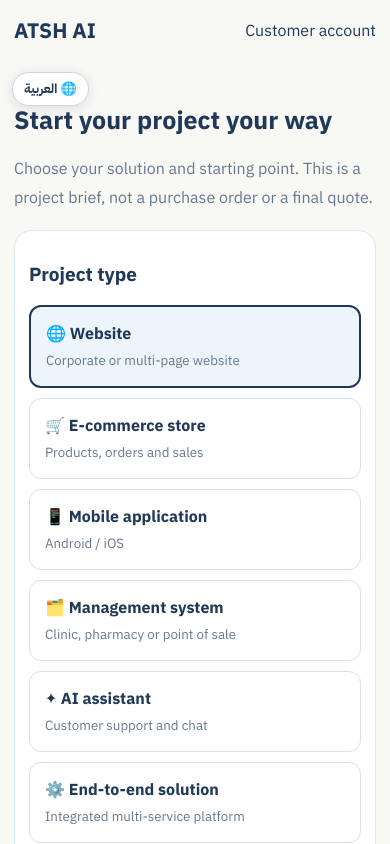
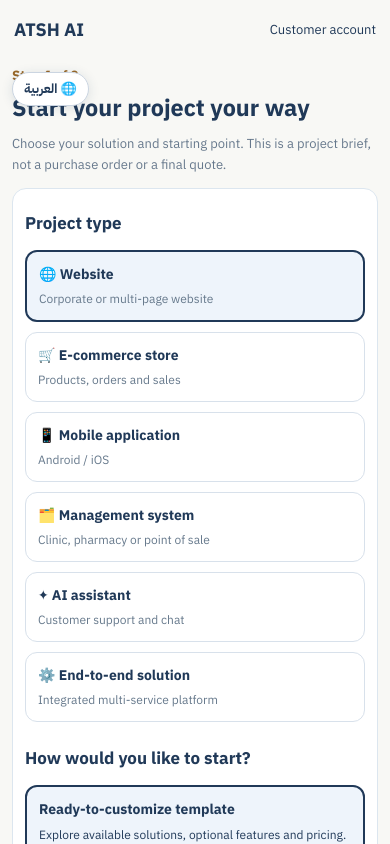
Before and after one commit to atsh-ai-new/atsh-ai-new, a Next.js app in the folder source/: page /en/start in a window 390 px wide. Shown: the top 844 px of the page. Built offline with nearby package versions, Linux system fonts and the light colour scheme.

Commit message:
Improve mobile spacing, cards, inputs and navigation on start page

```diff
--- a/source/src/app/globals.css
+++ b/source/src/app/globals.css
@@ -517,3 +517,29 @@ button:focus-visible,a:focus-visible,input:focus-visible,textarea:focus-visible,
 /* Keep the header language link above adjacent hero content on narrow screens. */
 .platform-header{position:relative;z-index:5}
 .platform-header-actions .header-language-switch{position:relative;z-index:6;display:inline-flex;align-items:center;justify-content:center;pointer-events:auto;touch-action:manipulation;white-space:nowrap}
+
+/* /start: compact, touch-friendly layout on mobile without affecting desktop. */
+@media (max-width: 600px){
+ .atsh-start{padding:12px 12px 36px!important;overflow-x:hidden}
+ .atsh-start-container{width:100%;min-width:0}
+ .atsh-start-header{padding:4px 2px;gap:8px!important}
+ .atsh-start-header a:first-child{font-size:18px!important}
+ .atsh-start-header a:last-child{font-size:13px;white-space:nowrap}
+ .atsh-start-intro{margin:16px 0 12px!important}
+ .atsh-start-intro h1{font-size:clamp(22px,6vw,29px)!important;line-height:1.4}
+ .atsh-start-intro p{font-size:13px;line-height:1.65!important;margin:7px 0 0}
+ .atsh-start-form{padding:14px 12px!important;border-radius:14px!important}
+ .atsh-start-form h2{font-size:17px!important;margin-top:8px}
+ .atsh-start-form h3{font-size:15px!important}
+ .atsh-start-form button[aria-pressed]{padding:12px!important;font-size:14px!important;min-width:0;min-height:64px;overflow-wrap:anywhere}
+ .atsh-start-form button[aria-pressed] small{font-size:12px;line-height:1.5}
+ .atsh-start-form input,.atsh-start-form textarea{max-width:100%;min-width:0}
+ .atsh-start-form label{min-width:0;overflow-wrap:anywhere}
+ .atsh-start-next button,.atsh-start-actions button{min-height:44px;font-size:14px!important}
+ .atsh-start-actions{flex-wrap:nowrap!important}
+ .atsh-start-actions button{flex:1;min-width:0;padding:11px 9px!important}
+}
+@media (max-width: 380px){
+ .atsh-start-form{padding:12px 10px!important}
+ .atsh-start-form button[aria-pressed]{font-size:13px!important}
+}
```
